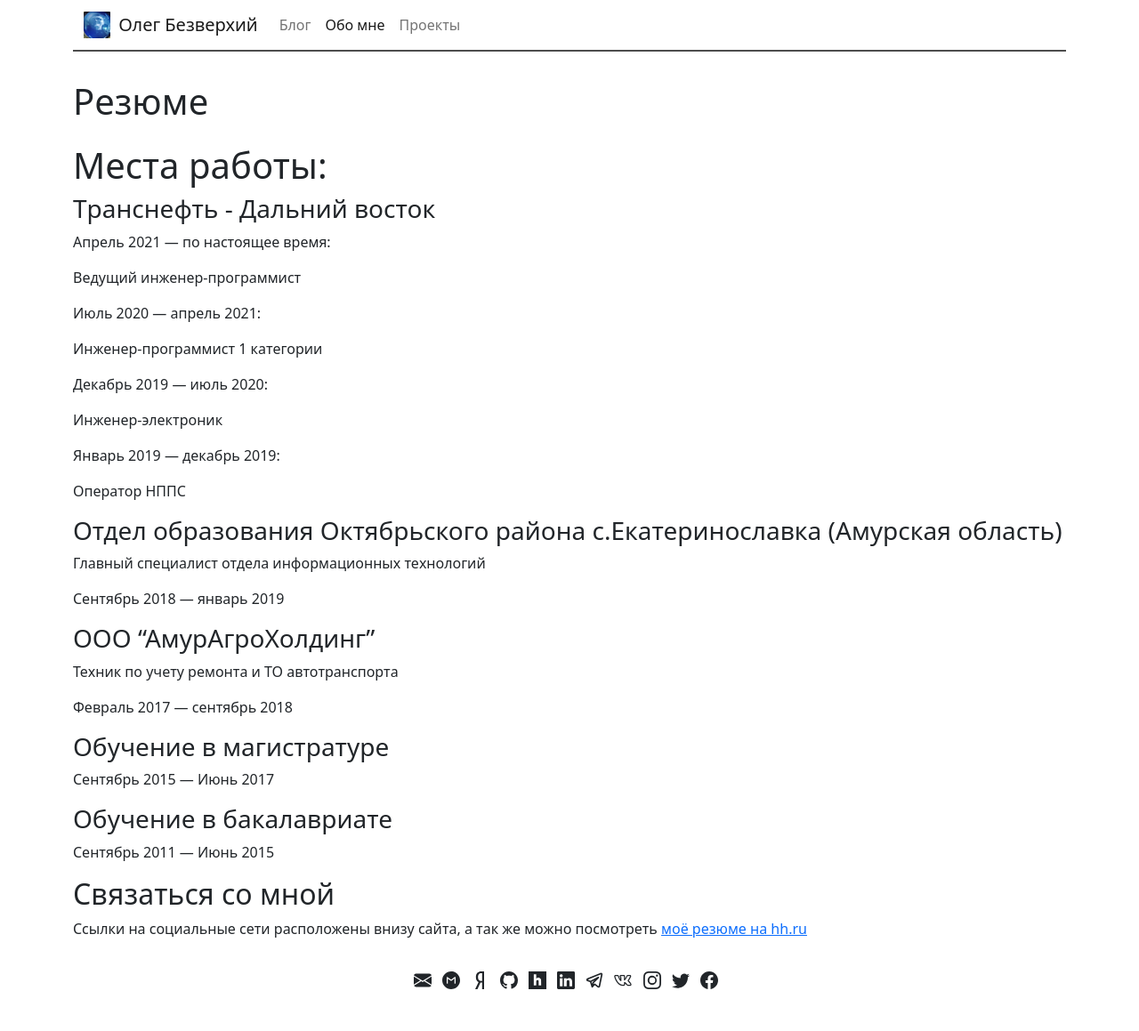
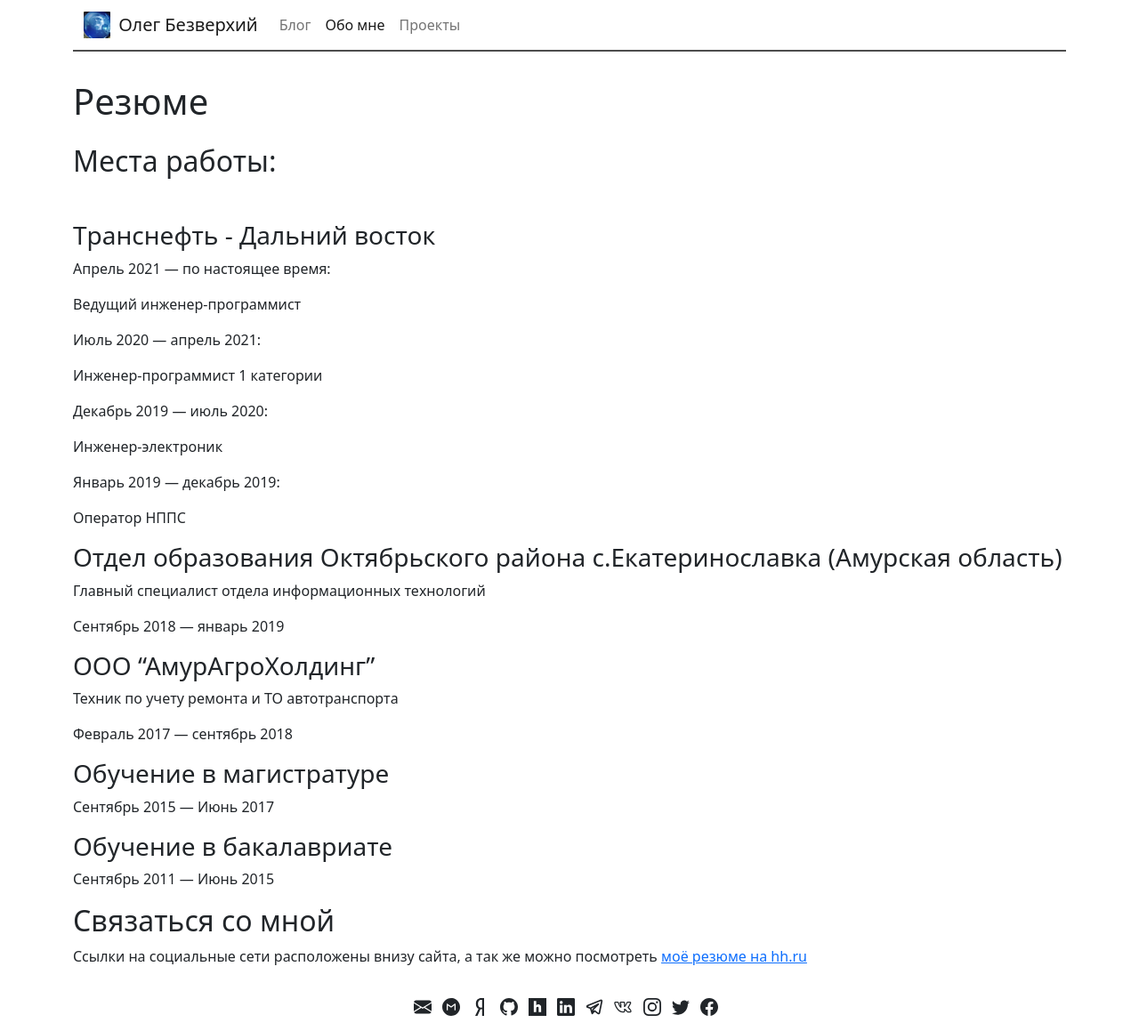
Before and after one commit to OlegBezverhii/olegbezverhii.github.io, a Jekyll site: the page built from anypages/about.md, in a window 1280 px wide. Shown: the whole page at 89% size. Built offline with Jekyll 4.4.1, drawn with Linux system fonts in a browser that asks for light colours; before the commit the page ends 1128 px from its top, so only the background shows below that.

Commit message:
Update about.md

```diff
--- a/anypages/about.md
+++ b/anypages/about.md
@@ -4,7 +4,8 @@ title: Резюме
 permalink: /about/
 ---
 
-# Места работы:
+## Места работы:
+<br>
 
 ### Tранснефть - Дальний восток
 
```
